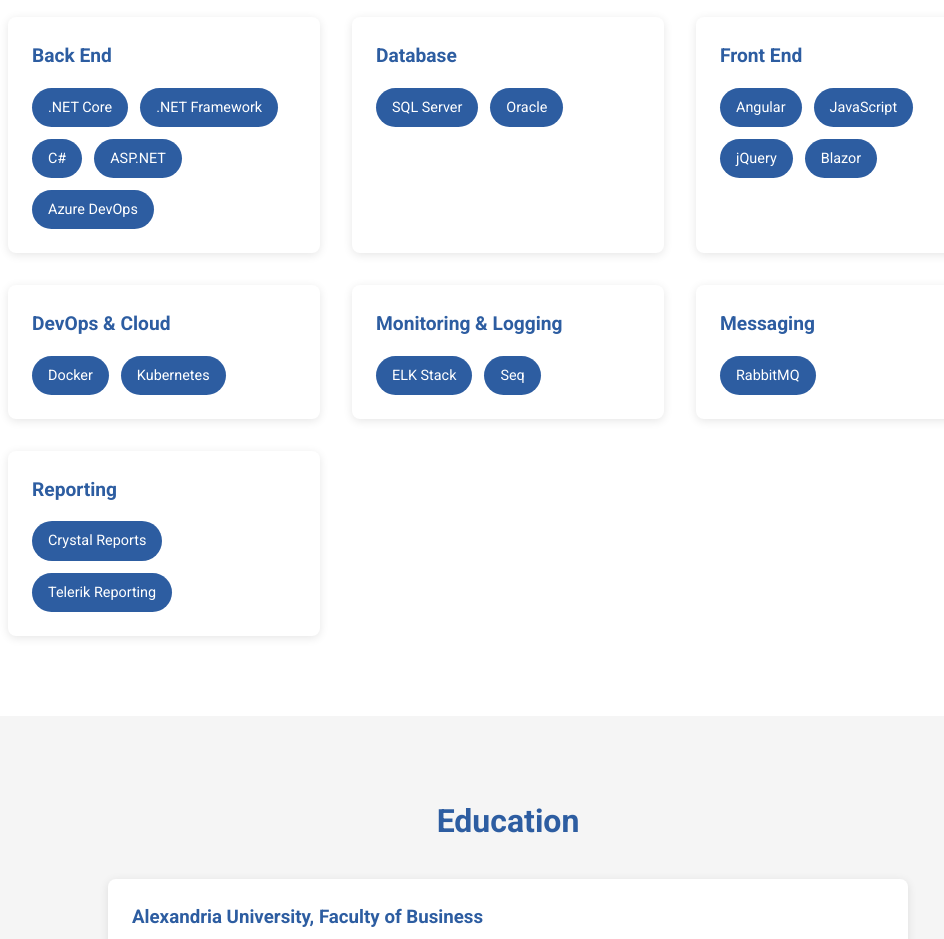
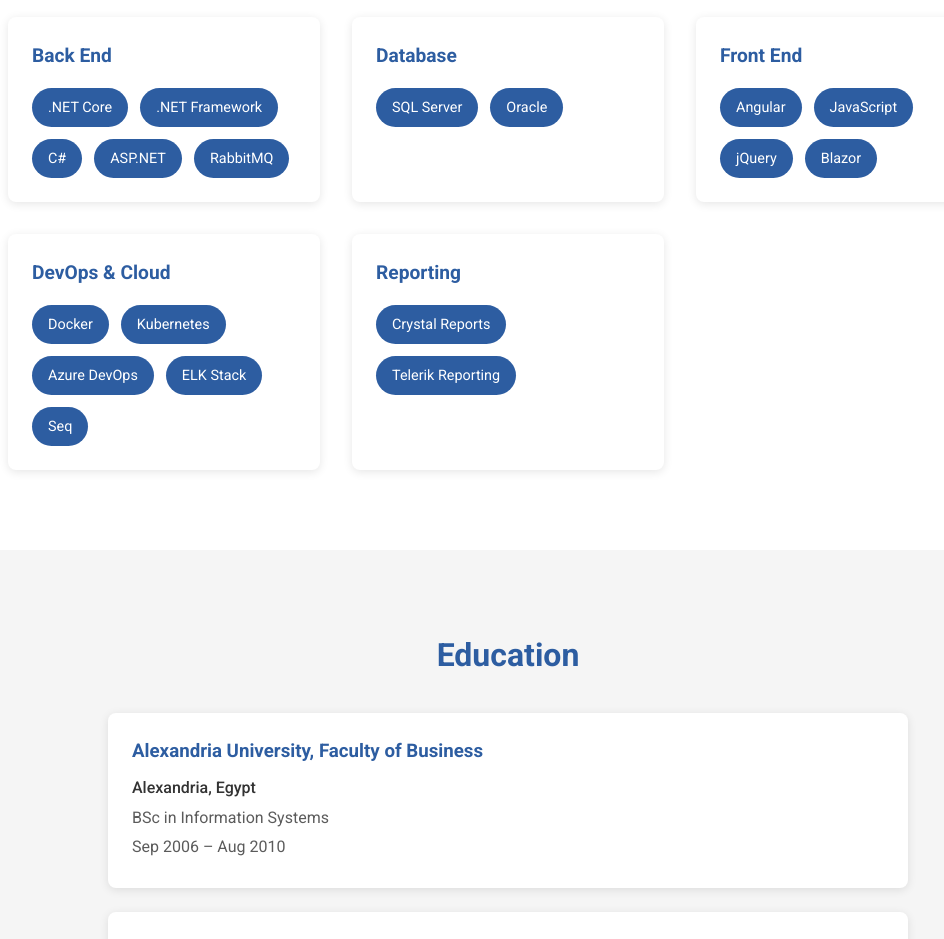
Before and after one commit to mohamedkhamis/Portfolio, a plain HTML site: page public/index.html in a window 1280 px wide. Shown: the part 4420-5359 px from the top of the page, without its empty margins (132-1076 px from the left). Drawn offline with Linux system fonts and the light colour scheme.

Commit message:
fix skills

```diff
--- a/public/index.html
+++ b/public/index.html
@@ -89,7 +89,8 @@
                         <span class="skill-tag">.NET Framework</span>
                         <span class="skill-tag">C#</span>
                         <span class="skill-tag">ASP.NET</span>
-                        <span class="skill-tag">Azure DevOps</span>
+                        <span class="skill-tag">RabbitMQ</span>
+
                     </div>
                 </div>
                 <div class="skill-category">
@@ -113,21 +114,12 @@
                     <div class="skill-list">
                         <span class="skill-tag">Docker</span>
                         <span class="skill-tag">Kubernetes</span>
-                    </div>
-                </div>
-                <div class="skill-category">
-                    <h3>Monitoring & Logging</h3>
-                    <div class="skill-list">
+                        <span class="skill-tag">Azure DevOps</span>
                         <span class="skill-tag">ELK Stack</span>
                         <span class="skill-tag">Seq</span>
                     </div>
                 </div>
-                <div class="skill-category">
-                    <h3>Messaging</h3>
-                    <div class="skill-list">
-                        <span class="skill-tag">RabbitMQ</span>
-                    </div>
-                </div>
+
                 <div class="skill-category">
                     <h3>Reporting</h3>
                     <div class="skill-list">
```
